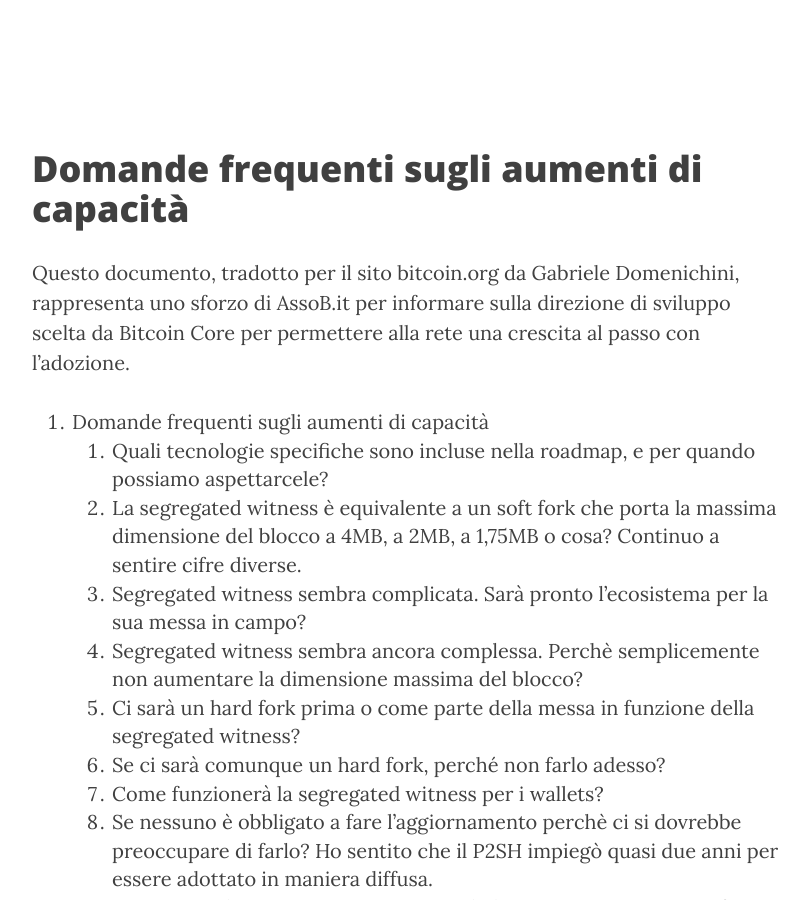
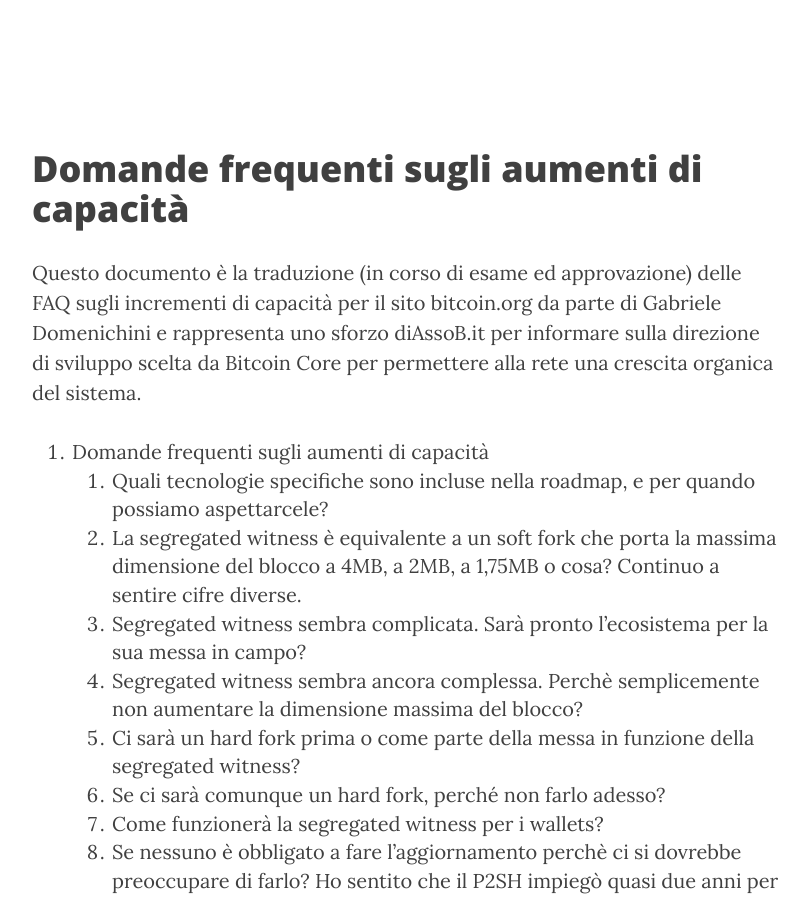
Before and after one commit to assobit/assobit.github.io, a Jekyll site: the page built from _posts/2015-12-26-capacity-increases-faq.md, in a window 1280 px wide and 900 px high, scrolled down 607 px. Shown: the whole window, without its empty margins (233-1042 px from the left). Built offline with Jekyll 4.4.1, drawn with Linux system fonts in a browser that asks for light colours; nearby versions of some CDN libraries.

Commit message:
modifica abstract articolo

```diff
--- a/_posts/2015-12-26-capacity-increases-faq.md
+++ b/_posts/2015-12-26-capacity-increases-faq.md
@@ -16,10 +16,11 @@
 ---
 # Domande frequenti sugli aumenti di capacità
 
-Questo documento, tradotto per il sito bitcoin.org da Gabriele Domenichini,
-rappresenta uno sforzo di AssoB.it per informare sulla direzione di sviluppo
-scelta da Bitcoin Core per permettere alla rete una crescita al passo con
-l'adozione.
+Questo documento è la traduzione (in corso di esame ed approvazione) delle FAQ
+sugli incrementi di capacità per il sito bitcoin.org da parte di
+Gabriele Domenichini e rappresenta uno sforzo diAssoB.it per informare
+sulla direzione di sviluppo scelta da Bitcoin Core per permettere alla rete una
+crescita organica del sistema.
 <!-- more -->
 
 1. Indice
```
